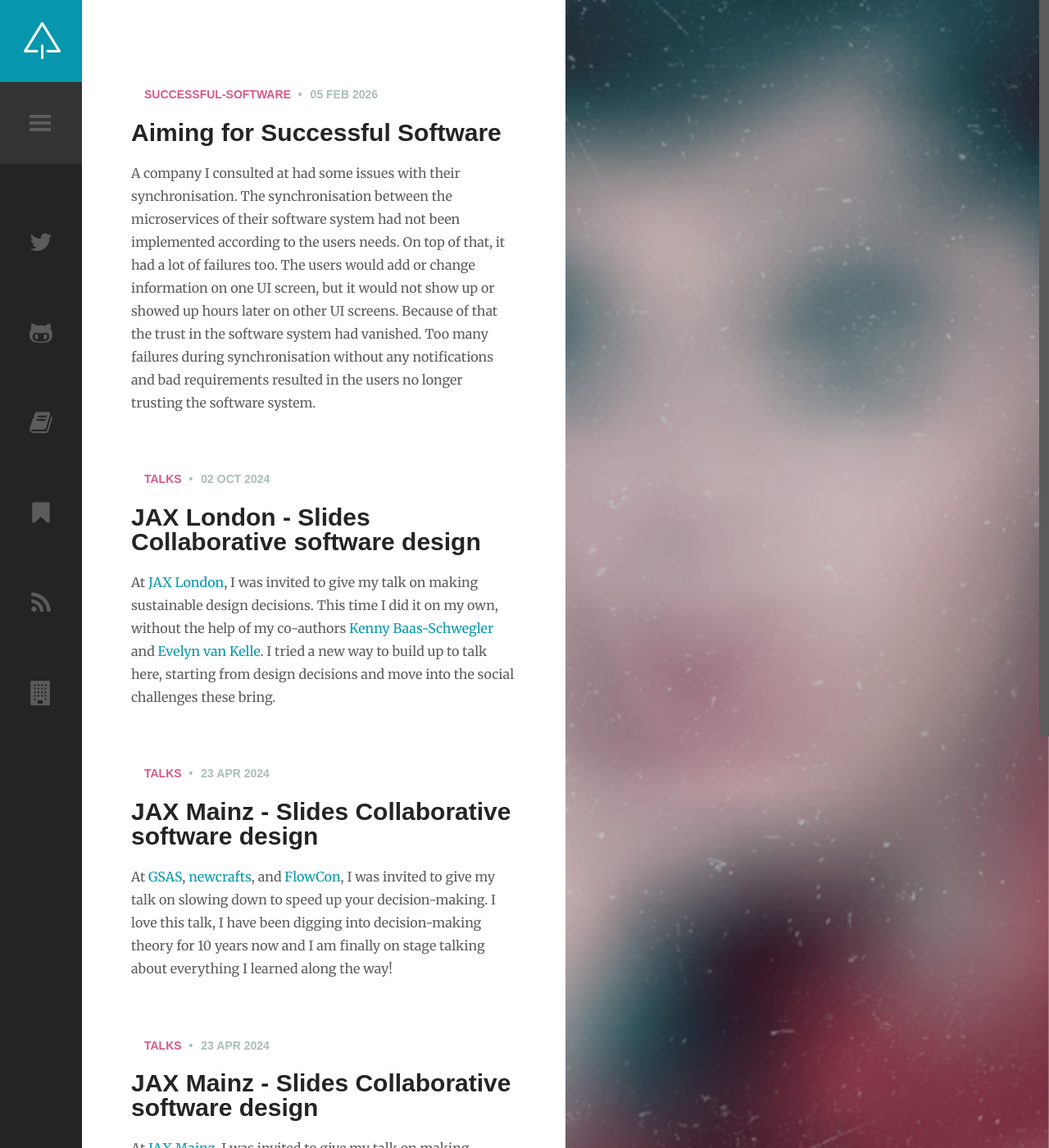
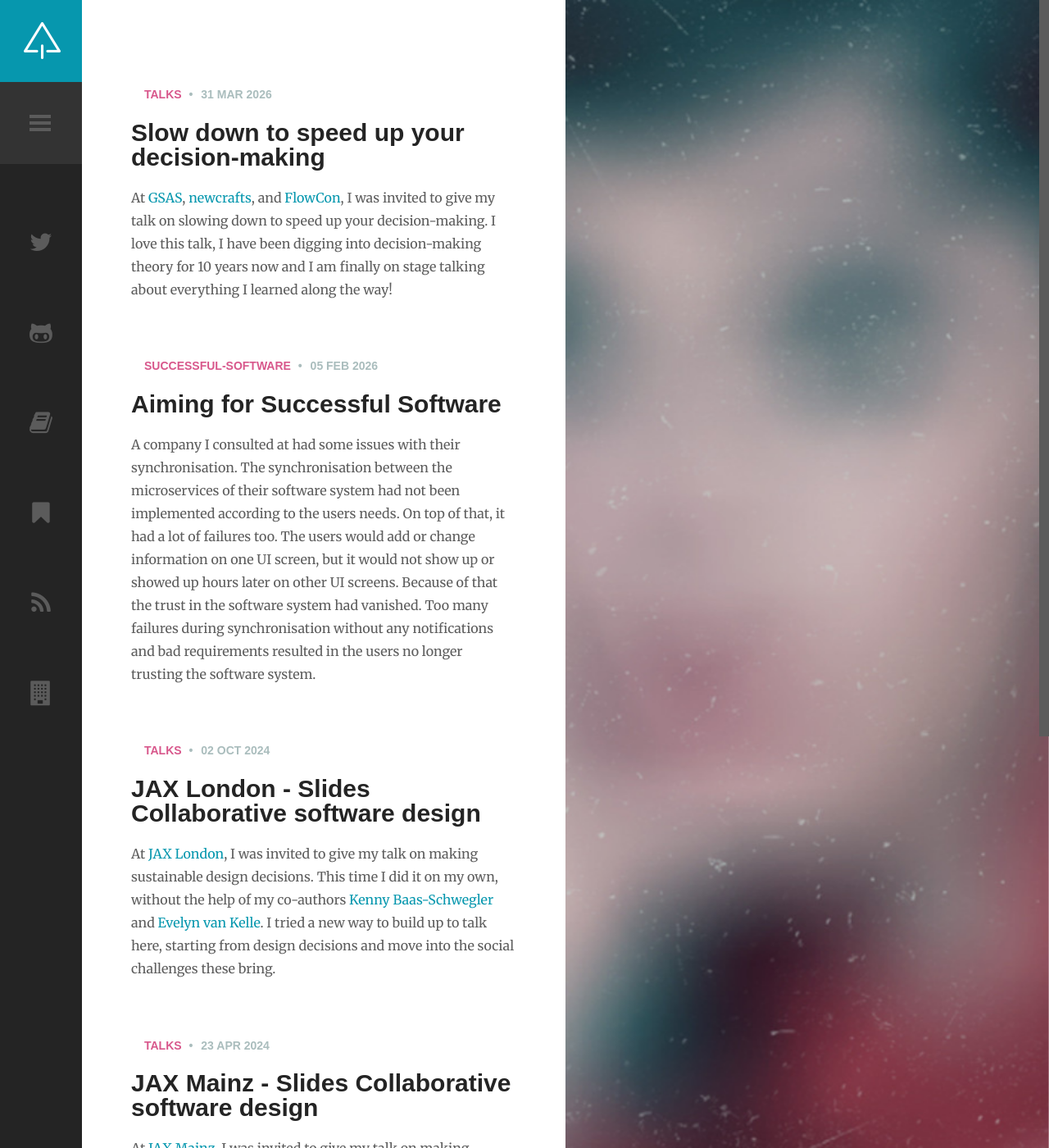
Before and after one commit to selketjah/selketjah.github.io, a Jekyll site: the page built from index.html, in a window 1280 px wide and 1400 px high. Shown: the whole window at 82% size. Built offline with Jekyll 4.4.1, drawn with Linux system fonts in a browser that asks for light colours; the list of posts is cut into pages by our own code.

Commit message:
slides for talk at flowcon

```diff
--- a/_posts/2026-03-31-talk-flowcon.md
+++ b/_posts/2026-03-31-talk-flowcon.md
@@ -1,8 +1,8 @@
 ---
 layout: post
-title: JAX Mainz - Slides Collaborative software design
+title: Slow down to speed up your decision-making
 category: talks
-date: April 23, 2024
+date: March 31, 2026
 tags:
 - talks
 ---
```
